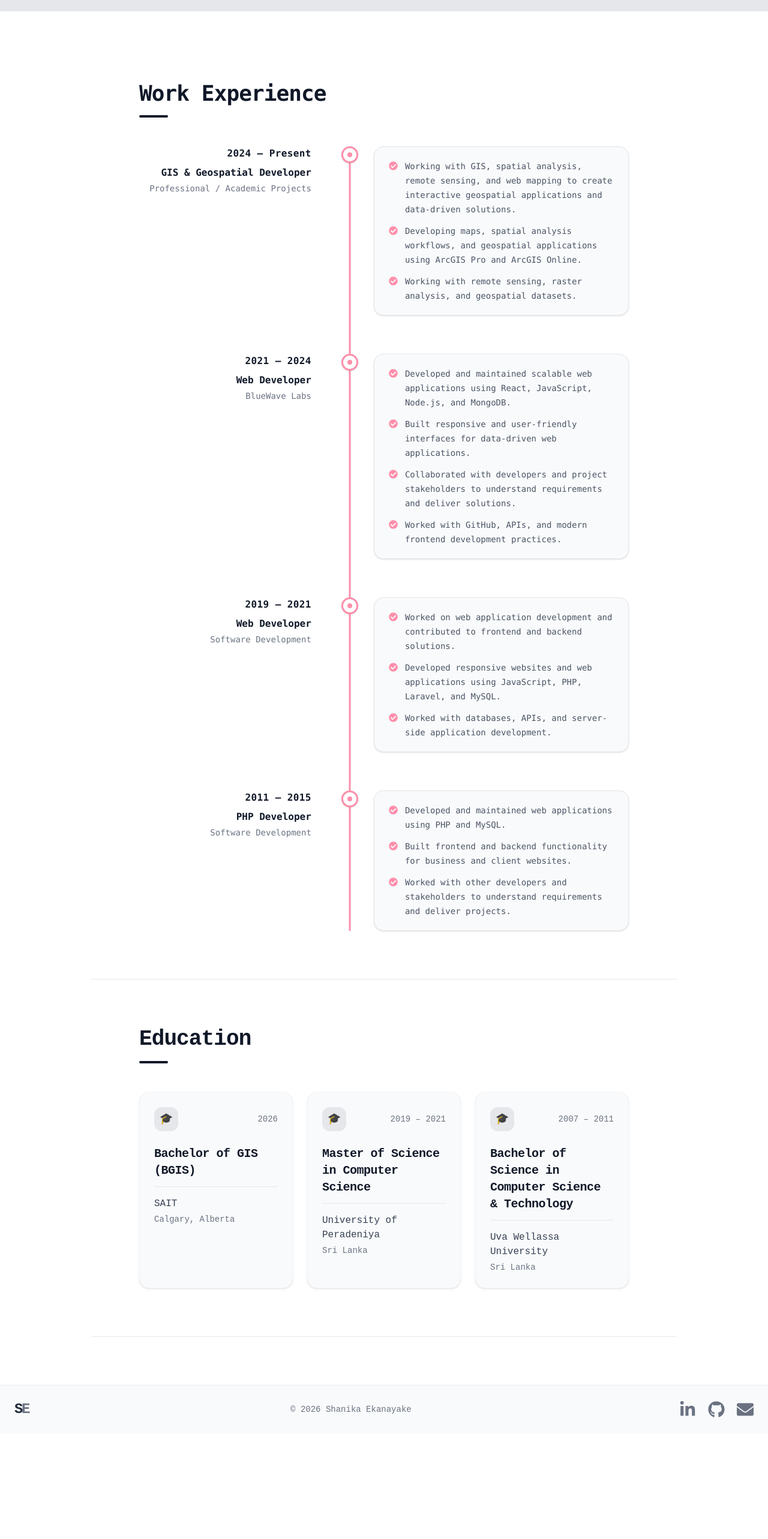
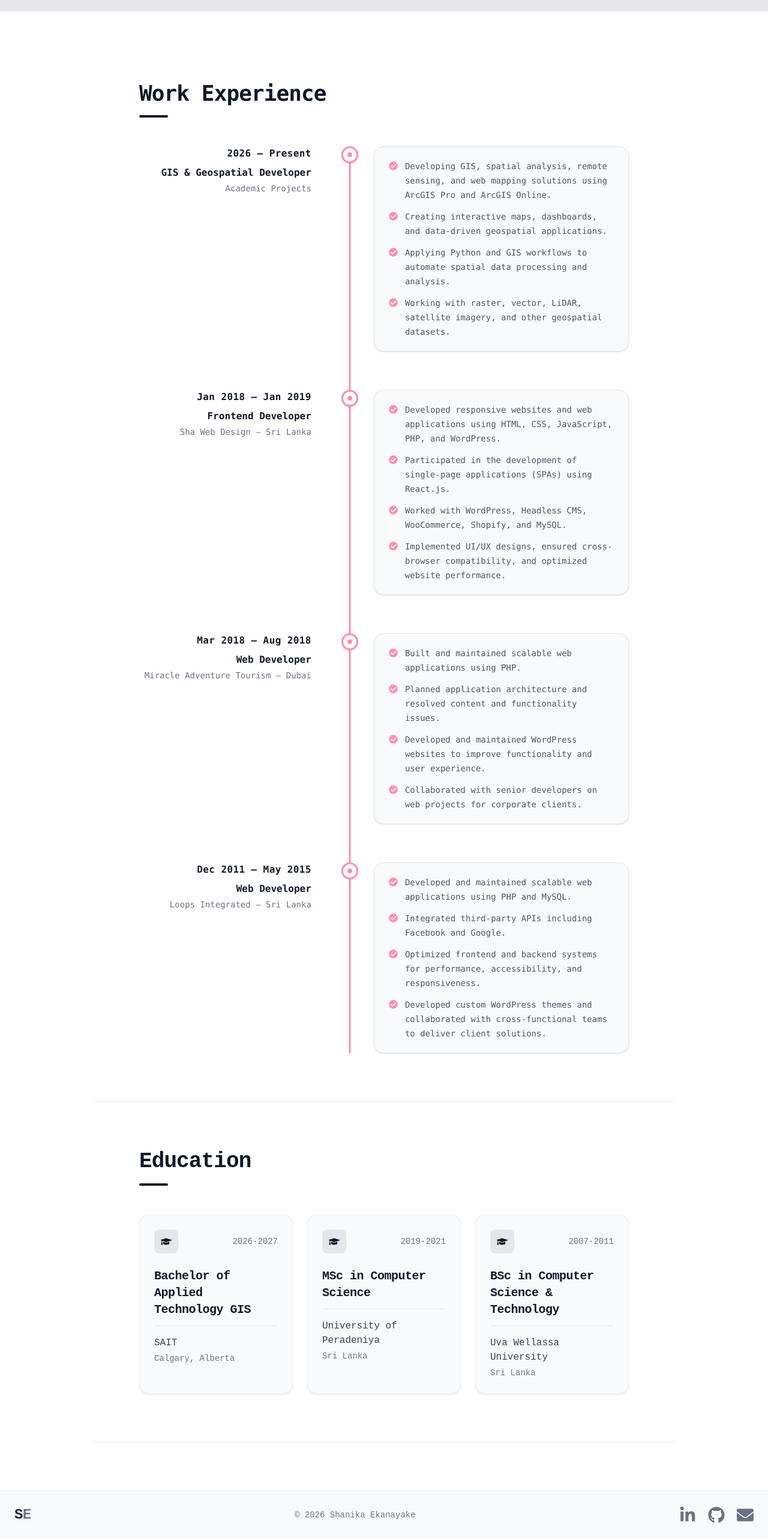
Before and after one commit to shanikauwu1/gis_portpolio, a React (Vite) app: page /about in a window 1280 px wide. Shown: the part 120-2686 px from the top of the page at 60% size. Before the commit the page ends 2510 px from the top, so only its background shows below. Built offline with nearby package versions, Linux system fonts and the light colour scheme.

Commit message:
add the project details and more designn

```diff
--- a/src/components/Education.jsx
+++ b/src/components/Education.jsx
@@ -1,4 +1,5 @@
 import education from "../data/education.json";
+import { FaGraduationCap } from "react-icons/fa";
 
 function Education() {
   return (
@@ -71,16 +72,16 @@ function Education() {
                 duration-300
 
                 hover:-translate-y-1
-                hover:border-[var(--secondary)]
-                hover:bg-[var(--secondary)]
+                hover:border-(--secondary)
+                hover:bg-(--secondary)
                 hover:shadow-[0_8px_30px_rgba(255,93,151,0.12)]
 
                 dark:border-gray-800
                 dark:bg-gray-900
                 dark:shadow-black/20
 
-                dark:hover:border-[var(--secondary-dark)]
-                dark:hover:bg-[var(--secondary-dark)]
+                dark:hover:border-(--secondary-dark)
+                dark:hover:bg-(--secondary-dark)
                 dark:hover:shadow-[0_8px_30px_rgba(243,166,194,0.10)]
               "
             >
@@ -94,7 +95,7 @@ function Education() {
                     w-10
                     items-center
                     justify-center
-                    rounded-xl
+                    rounded-lg
 
                     border
                     border-gray-200
@@ -105,16 +106,17 @@ function Education() {
                     duration-300
 
                     group-hover:border-white
-                    group-hover:bg-white/20
+                    group-hover:bg-gray-200
 
                     dark:border-gray-700
                     dark:bg-gray-300
 
                     dark:group-hover:border-white
-                    dark:group-hover:bg-white/20
+                    dark:group-hover:bg-gray-300
+
                   "
                 >
-                  🎓
+                  <FaGraduationCap />
                 </div>
 
                 {/* Year */}
--- a/src/components/Footer.jsx
+++ b/src/components/Footer.jsx
@@ -7,10 +7,8 @@ function Footer() {
         border-t
         border-gray-200/70
         bg-gray-50
-
         transition-colors
         duration-300
-
         dark:border-gray-800
         dark:bg-gray-900
       "
@@ -34,33 +32,49 @@ function Footer() {
         "
       >
         {/* ================= SE LOGO ================= */}
-        <div
+        <div className="shrink-0">
+          <a
+            href="/"
+            aria-label="Home"
             className="
+              group
               relative
-            shrink-0
+              inline-block
               text-xl
               font-bold
               tracking-tight
+              text-gray-800
+              transition
+              duration-300
+
+              hover:-translate-y-0.5
+              hover:text-(--secondary)
+
+              dark:text-gray-200
+              dark:hover:text-(--secondary-dark)
 
               sm:text-2xl
+
+
             "
           >
-          <span className="text-gray-800 dark:text-gray-200">S</span>
+            <span>S</span>
 
             <span
               className="
-              absolute
-              left-2.5
-              top-0
                 text-gray-500
+                transition-colors
+                duration-300
 
-              sm:left-3
+                group-hover:text-(--secondary)
 
                 dark:text-gray-400
+                dark:group-hover:text-(--secondary-dark)
               "
             >
               E
             </span>
+          </a>
         </div>
 
         {/* ================= COPYRIGHT ================= */}
@@ -95,15 +109,16 @@ function Footer() {
         >
           {/* LinkedIn */}
           <a
-            href="https://www.linkedin.com/"
+            href="https://www.linkedin.com/in/shanikajayawardane/"
             target="_blank"
             rel="noopener noreferrer"
             aria-label="LinkedIn"
             className="
               text-gray-500
-              transition-colors
-              duration-200
+              transition
+              duration-300
 
+              hover:-translate-y-0.5
               hover:text-(--secondary)
 
               dark:text-gray-400
@@ -126,15 +141,16 @@ function Footer() {
 
           {/* GitHub */}
           <a
-            href="https://github.com/"
+            href="https://github.com/shanikauwu1"
             target="_blank"
             rel="noopener noreferrer"
             aria-label="GitHub"
             className="
               text-gray-500
-              transition-colors
-              duration-200
+              transition
+              duration-300
 
+              hover:-translate-y-0.5
               hover:text-(--secondary)
 
               dark:text-gray-400
@@ -157,13 +173,14 @@ function Footer() {
 
           {/* Email */}
           <a
-            href="mailto:your@email.com"
+            href="mailto:shanikau@gmail.com"
             aria-label="Email"
             className="
               text-gray-500
-              transition-colors
-              duration-200
+              transition
+              duration-300
 
+              hover:-translate-y-0.5
               hover:text-(--secondary)
 
               dark:text-gray-400
--- a/src/components/Projects.jsx
+++ b/src/components/Projects.jsx
@@ -4,7 +4,7 @@ import projects from "../data/projects.json";
 function Projects() {
   return (
     <section
-      id="projects"
+      id="#projects"
       className="
         border-b
         border-gray-200
--- a/src/data/education.json
+++ b/src/data/education.json
@@ -1,23 +1,23 @@
 [
     {
         "id": 1,
-        "degree": "Bachelor of GIS (BGIS)",
+        "degree": "Bachelor of Applied Technology GIS",
         "institution": "SAIT",
         "location": "Calgary, Alberta",
-        "year": "2026"
+        "year": "2026-2027"
     },
     {
         "id": 2,
-        "degree": "Master of Science in Computer Science",
+        "degree": "MSc in Computer Science",
         "institution": "University of Peradeniya",
         "location": "Sri Lanka",
-        "year": "2019 – 2021"
+        "year": "2019-2021"
     },
     {
         "id": 3,
-        "degree": "Bachelor of Science in Computer Science & Technology",
+        "degree": "BSc in Computer Science & Technology",
         "institution": "Uva Wellassa University",
         "location": "Sri Lanka",
-        "year": "2007 – 2011"
+        "year": "2007-2011"
     }
 ]
--- a/src/data/experiences.json
+++ b/src/data/experiences.json
@@ -1,47 +1,50 @@
 [
     {
         "id": 1,
-        "period": "2024 – Present",
+        "period": "2026 – Present",
         "title": "GIS & Geospatial Developer",
-        "company": "Professional / Academic Projects",
+        "company": " Academic Projects",
         "description": [
-            "Working with GIS, spatial analysis, remote sensing, and web mapping to create interactive geospatial applications and data-driven solutions.",
-            "Developing maps, spatial analysis workflows, and geospatial applications using ArcGIS Pro and ArcGIS Online.",
-            "Working with remote sensing, raster analysis, and geospatial datasets."
+            "Developing GIS, spatial analysis, remote sensing, and web mapping solutions using ArcGIS Pro and ArcGIS Online.",
+            "Creating interactive maps, dashboards, and data-driven geospatial applications.",
+            "Applying Python and GIS workflows to automate spatial data processing and analysis.",
+            "Working with raster, vector, LiDAR, satellite imagery, and other geospatial datasets."
         ]
     },
     {
         "id": 2,
-        "period": "2021 – 2024",
-        "title": "Web Developer",
-        "company": "BlueWave Labs",
+        "period": "Jan 2018 – Jan 2019",
+        "title": "Frontend Developer",
+        "company": "Sha Web Design – Sri Lanka",
         "description": [
-            "Developed and maintained scalable web applications using React, JavaScript, Node.js, and MongoDB.",
-            "Built responsive and user-friendly interfaces for data-driven web applications.",
-            "Collaborated with developers and project stakeholders to understand requirements and deliver solutions.",
-            "Worked with GitHub, APIs, and modern frontend development practices."
+            "Developed responsive websites and web applications using HTML, CSS, JavaScript, PHP, and WordPress.",
+            "Participated in the development of single-page applications (SPAs) using React.js.",
+            "Worked with WordPress, Headless CMS, WooCommerce, Shopify, and MySQL.",
+            "Implemented UI/UX designs, ensured cross-browser compatibility, and optimized website performance."
         ]
     },
     {
         "id": 3,
-        "period": "2019 – 2021",
+        "period": "Mar 2018 – Aug 2018",
         "title": "Web Developer",
-        "company": "Software Development",
+        "company": "Miracle Adventure Tourism – Dubai",
         "description": [
-            "Worked on web application development and contributed to frontend and backend solutions.",
-            "Developed responsive websites and web applications using JavaScript, PHP, Laravel, and MySQL.",
-            "Worked with databases, APIs, and server-side application development."
+            "Built and maintained scalable web applications using PHP.",
+            "Planned application architecture and resolved content and functionality issues.",
+            "Developed and maintained WordPress websites to improve functionality and user experience.",
+            "Collaborated with senior developers on web projects for corporate clients."
         ]
     },
     {
         "id": 4,
-        "period": "2011 – 2015",
-        "title": "PHP Developer",
-        "company": "Software Development",
+        "period": "Dec 2011 – May 2015",
+        "title": "Web Developer",
+        "company": "Loops Integrated – Sri Lanka",
         "description": [
-            "Developed and maintained web applications using PHP and MySQL.",
-            "Built frontend and backend functionality for business and client websites.",
-            "Worked with other developers and stakeholders to understand requirements and deliver projects."
+            "Developed and maintained scalable web applications using PHP and MySQL.",
+            "Integrated third-party APIs including Facebook and Google.",
+            "Optimized frontend and backend systems for performance, accessibility, and responsiveness.",
+            "Developed custom WordPress themes and collaborated with cross-functional teams to deliver client solutions."
         ]
     }
 ]
--- a/src/data/projects.json
+++ b/src/data/projects.json
@@ -284,5 +284,133 @@
       "live": "#",
       "source": "#"
     }
+  },
+  {
+    "id": "supervised-landcover-classification",
+    "title": "Supervised Landcover Classification Using Remote Sensing",
+    "category": "Remote Sensing & GIS",
+    "shortDescription": "A supervised remote sensing project comparing Maximum Likelihood and Support Vector Machine classification algorithms using multispectral satellite imagery to map landcover and assess classification accuracy.",
+    "description": "This project was developed for the Ledum Land Trust (LLT) to support ecological assessment planning near Waiparous, Alberta. Multispectral satellite imagery was classified using supervised Maximum Likelihood and Support Vector Machine algorithms. Training and testing data were created to classify the study area into Developed, Tree/Shrub, Grassland, and Water classes. The classification results were evaluated using stratified accuracy assessment points, and landcover areas were quantified for comparison.",
+    "image": "/projects/landcover-classification.jpg",
+    "technologies": [
+      "ArcGIS Pro",
+      "Remote Sensing",
+      "Multispectral Imagery",
+      "Maximum Likelihood Classification",
+      "Support Vector Machine",
+      "Spatial Analysis",
+      "Accuracy Assessment"
+    ],
+    "year": "2026",
+    "projectType": "Academic Project",
+    "overview": "The objective of this project was to develop a reliable landcover classification of a conservation study area near Waiparous, Alberta. Two multispectral satellite imagery datasets were analyzed using Maximum Likelihood and Support Vector Machine algorithms. The resulting classifications were assessed for accuracy and compared to determine the most effective approach for landcover mapping and ecological field-data planning.",
+    "objectives": [
+      "Classify landcover within the LLT study area near Waiparous, Alberta.",
+      "Create representative training data for all defined landcover classes.",
+      "Generate 200 stratified testing points for classification accuracy assessment.",
+      "Compare Maximum Likelihood and Support Vector Machine classification algorithms.",
+      "Perform supervised classification using two multispectral imagery datasets.",
+      "Evaluate classification performance using confusion matrices and accuracy statistics.",
+      "Calculate the total area and relative proportion of each landcover class.",
+      "Identify the highest-accuracy classification for use in the final map product.",
+      "Produce a professional landcover map to support ecological assessment and field-data collection planning."
+    ],
+    "landcoverClasses": [
+      "Developed",
+      "Tree/Shrub",
+      "Grassland",
+      "Water"
+    ],
+    "methodology": [
+      {
+        "step": "01",
+        "title": "Study Area and Data Preparation",
+        "description": "Prepared the LLT study area boundary near Waiparous, Alberta and processed the instructor-provided and independently acquired multispectral satellite imagery for classification."
+      },
+      {
+        "step": "02",
+        "title": "Training Data Creation",
+        "description": "Created representative training samples for Developed, Tree/Shrub, Grassland, and Water classes, capturing spectral variation within and between landcover classes."
+      },
+      {
+        "step": "03",
+        "title": "Supervised Classification",
+        "description": "Performed supervised landcover classification using both Maximum Likelihood and Support Vector Machine algorithms on each imagery dataset."
+      },
+      {
+        "step": "04",
+        "title": "Accuracy Assessment",
+        "description": "Generated 200 stratified testing points based on the classification results and evaluated each classification using confusion matrices and accuracy statistics."
+      },
+      {
+        "step": "05",
+        "title": "Classification Comparison",
+        "description": "Compared the accuracy and performance of the four classification outputs to identify the most reliable landcover classification."
+      },
+      {
+        "step": "06",
+        "title": "Landcover Area Analysis",
+        "description": "Calculated the total area and relative proportion of Developed, Tree/Shrub, Grassland, and Water classes within the study area."
+      },
+      {
+        "step": "07",
+        "title": "Map Production",
+        "description": "Created a professional report-quality map layout displaying the highest-accuracy classification, landcover area statistics, and standard cartographic elements."
+      }
+    ],
+    "classificationMethods": [
+      {
+        "name": "Maximum Likelihood",
+        "description": "A statistical supervised classification method that assigns pixels to the landcover class with the highest probability based on the spectral characteristics of the training data."
+      },
+      {
+        "name": "Support Vector Machine",
+        "description": "A supervised machine-learning classification method that identifies optimal decision boundaries between landcover classes using the spectral characteristics of training samples."
+      }
+    ],
+    "results": [
+      {
+        "label": "Classification Methods",
+        "value": "Maximum Likelihood & Support Vector Machine"
+      },
+      {
+        "label": "Imagery Datasets",
+        "value": "2 multispectral satellite imagery datasets"
+      },
+      {
+        "label": "Accuracy Assessments",
+        "value": "4 classification accuracy assessments"
+      },
+      {
+        "label": "Testing Points",
+        "value": "200 stratified validation points"
+      },
+      {
+        "label": "Landcover Classes",
+        "value": "4 classes"
+      },
+      {
+        "label": "Final Output",
+        "value": "Highest-accuracy landcover classification and report-quality map"
+      }
+    ],
+    "gallery": [
+      {
+        "image": "/projects/landcover-classification.JPG",
+        "caption": "Supervised landcover classification map"
+      },
+      {
+        "image": "/projects/landcover-accuracy.png",
+        "caption": "Classification accuracy assessment"
+      },
+      {
+        "image": "/projects/landcover-map.png",
+        "caption": "Final report-quality landcover map"
+      }
+    ],
+    "links": {
+      "live": "#",
+      "source": "#"
+    }
   }
 ]
--- a/src/index.css
+++ b/src/index.css
@@ -1,6 +1,7 @@
 @import "tailwindcss";
+@import url("https://fonts.googleapis.com/css2?family=DM+Mono:ital,wght@0,400;0,500;1,300&display=swap");
+
 @custom-variant dark (&:where(.dark, .dark *));
-@import url("https://fonts.googleapis.com/css2?family=DM+Mono:ital,wght@0,400;0,500;1,300&display=swap");
 
 :root {
   --secondary: #fe8fab;
--- a/src/pages/ProjectDetails.jsx
+++ b/src/pages/ProjectDetails.jsx
@@ -80,8 +80,8 @@ function ProjectDetails() {
         {/* Back to Projects */}
         {/* ========================================= */}
 
-        <Link
-          to="/projects"
+        <a
+          href="/#projects"
           className="
             inline-flex
             items-center
@@ -98,7 +98,7 @@ function ProjectDetails() {
           "
         >
           ← Back to Projects
-        </Link>
+        </a>
 
         {/* ========================================= */}
         {/* Project Header */}
@@ -650,8 +650,8 @@ function ProjectDetails() {
             dark:border-gray-800
           "
         >
-          <Link
-            to="/projects"
+          <a
+            href="/#projects"
             className="
               inline-flex
               text-sm
@@ -667,7 +667,7 @@ function ProjectDetails() {
             "
           >
             ← Back to All Projects
-          </Link>
+          </a>
         </div>
       </div>
     </main>
```
Also changed, not shown: public/projects/landcover-classification.jpg (added). Lines whose indentation alone changed are shown as unchanged.
